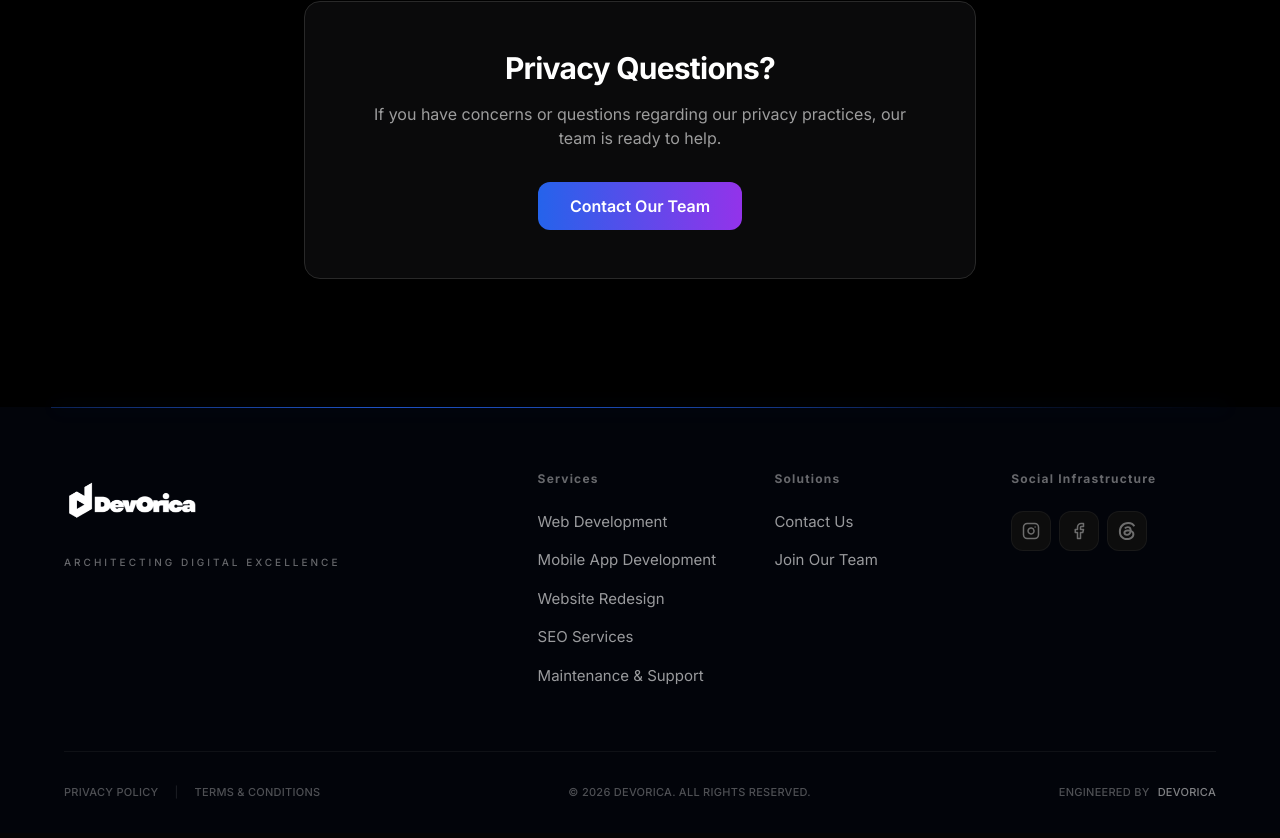
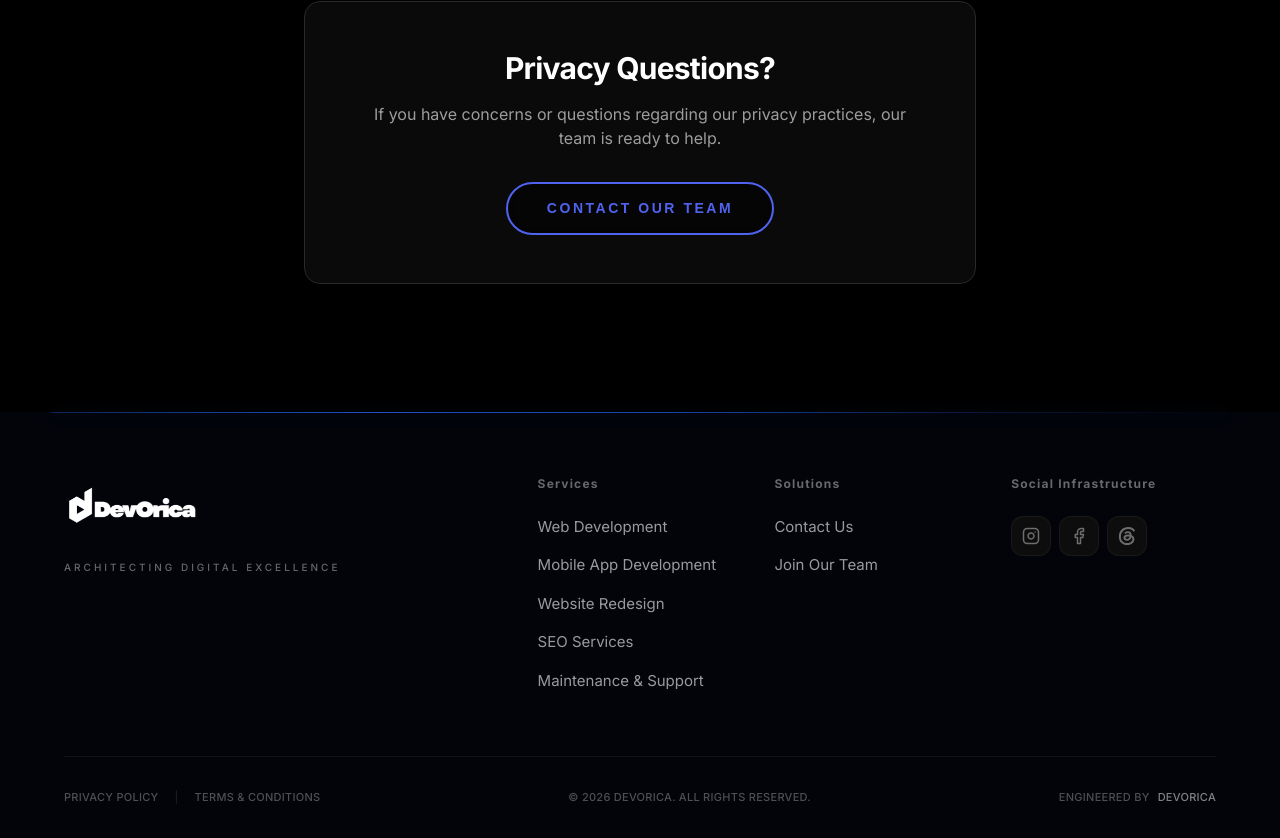
Before and after one commit to jobayerhossain-ai/Devorica, a React (Vite) app: page /privacy-policy in a window 1280 px wide. Shown: the part 1686-2524 px from the top of the page. Built offline with nearby package versions, Linux system fonts and the light colour scheme.

Commit message:
Update legal page buttons to use btn-secondary class for consistent hover effects

```diff
--- a/src/pages/PrivacyPolicy.tsx
+++ b/src/pages/PrivacyPolicy.tsx
@@ -216,7 +216,7 @@ We will respond to your inquiry within 30 business days. Your privacy is paramou
               </p>
               <a
                 href="/contact"
-                className="inline-flex items-center gap-2 bg-gradient-to-r from-blue-600 to-purple-600 hover:from-blue-700 hover:to-purple-700 text-white px-8 py-3 rounded-xl font-semibold transition-all duration-300"
+                className="btn-secondary"
               >
                 Contact Our Team
               </a>
--- a/src/pages/TermsConditions.tsx
+++ b/src/pages/TermsConditions.tsx
@@ -257,7 +257,7 @@ We will attempt to resolve disputes promptly and fairly. You agree to attempt re
               </p>
               <a
                 href="/contact"
-                className="inline-flex items-center gap-2 bg-gradient-to-r from-blue-600 to-purple-600 hover:from-blue-700 hover:to-purple-700 text-white px-8 py-3 rounded-xl font-semibold transition-all duration-300"
+                className="btn-secondary"
               >
                 Get in Touch
               </a>
```
